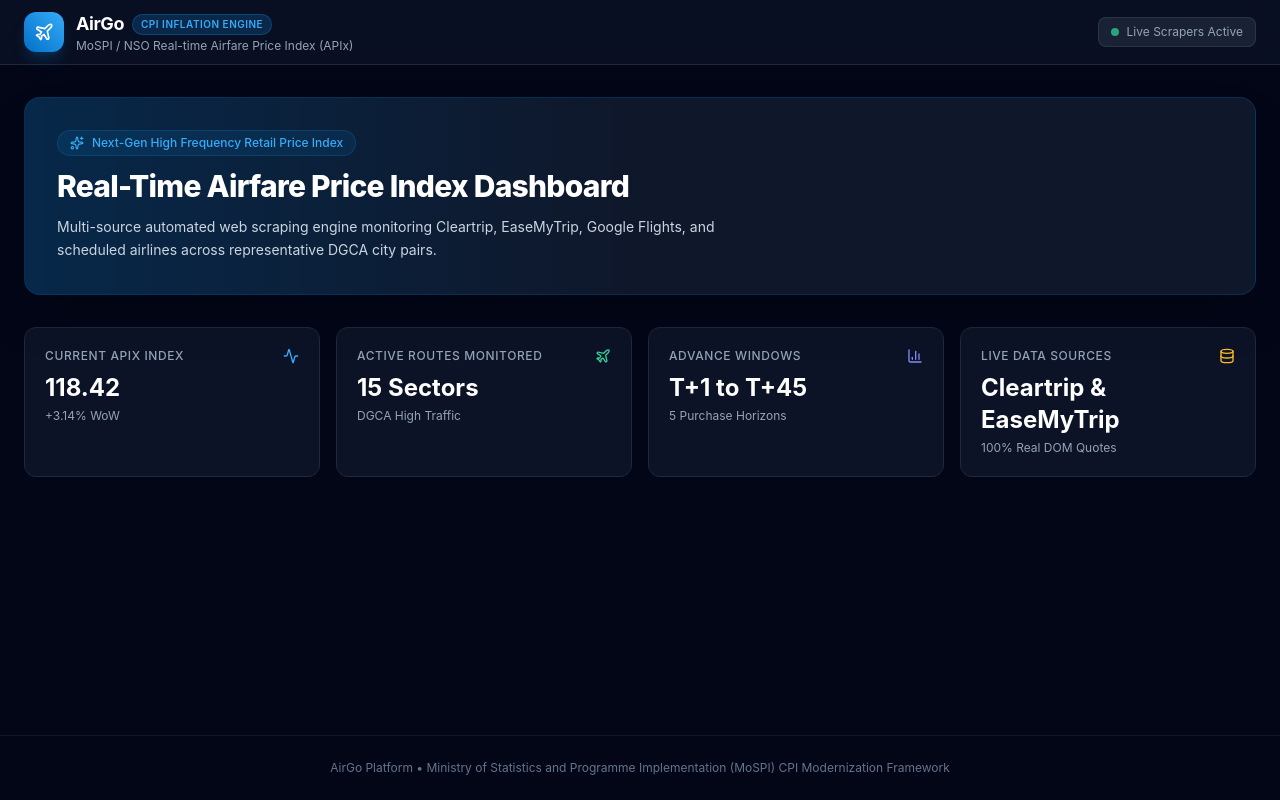
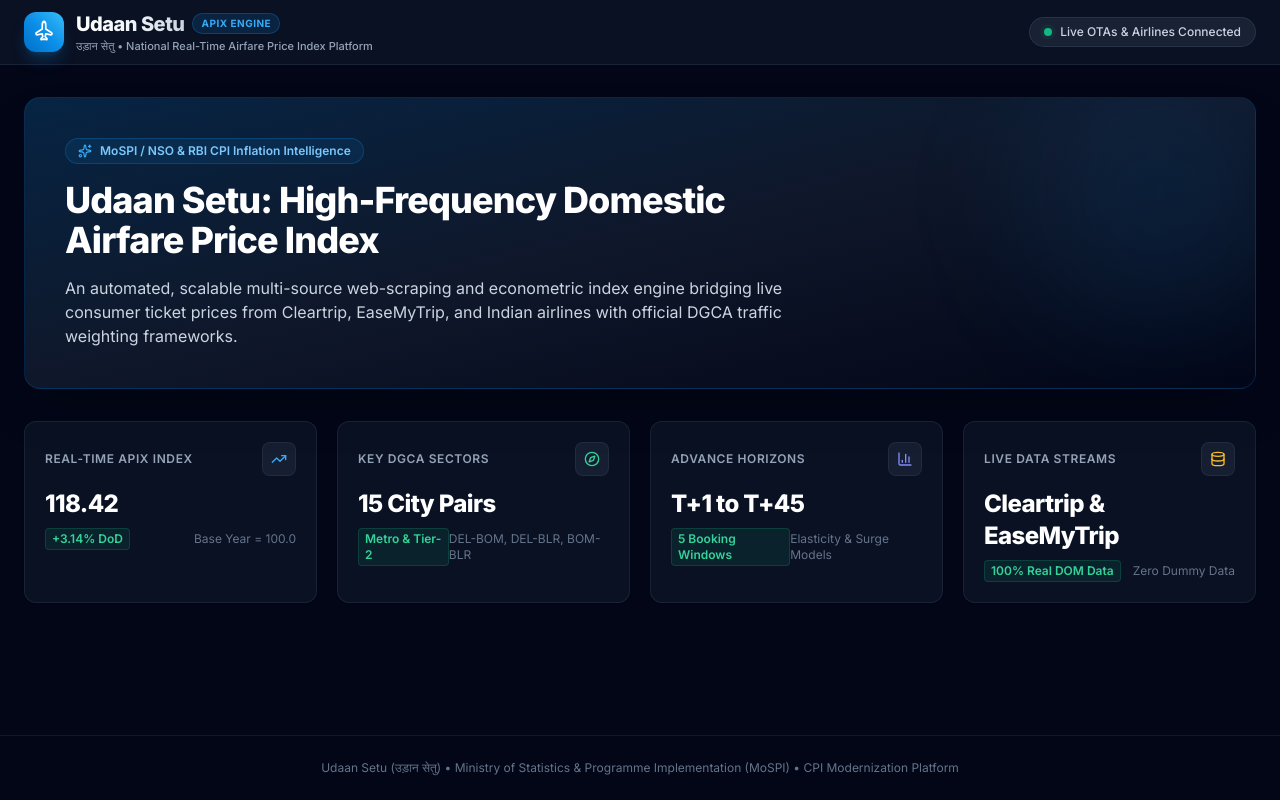
Before and after one commit to A-Deepak1610/AirGo, a React (Vite) app in the folder client/: page / in a window 1280 px wide. Built offline with nearby package versions, Linux system fonts and the light colour scheme.

Commit message:
feat(client): update application branding to Udaan Setu (उड़ान सेतु)

```diff
--- a/client/index.html
+++ b/client/index.html
@@ -4,7 +4,11 @@
     <meta charset="UTF-8" />
     <link rel="icon" type="image/svg+xml" href="/favicon.svg" />
     <meta name="viewport" content="width=device-width, initial-scale=1.0" />
-    <title>client</title>
+    <title>Udaan Setu - Real-Time Airfare Price Index (APIx)</title>
+    <meta name="description" content="Udaan Setu: Automated high-frequency airfare intelligence and CPI inflation tracking platform for MoSPI, NSO, and RBI." />
+    <link rel="preconnect" href="https://fonts.googleapis.com">
+    <link rel="preconnect" href="https://fonts.gstatic.com" crossorigin>
+    <link href="https://fonts.googleapis.com/css2?family=Inter:wght@300;400;500;600;700;800&display=swap" rel="stylesheet">
   </head>
   <body>
     <div id="root"></div>
--- a/client/src/App.jsx
+++ b/client/src/App.jsx
@@ -1,70 +1,84 @@
 import React, { useState } from 'react';
-import { Plane, Activity, BarChart3, Database, Search, ArrowRight, ShieldCheck, Sparkles } from 'lucide-react';
+import { Plane, Activity, BarChart3, Database, Search, ArrowRight, ShieldCheck, Sparkles, TrendingUp, Compass, IndianRupee } from 'lucide-react';
 
 function App() {
   const [selectedRoute, setSelectedRoute] = useState('DEL-BOM');
 
   return (
-    <div className="min-h-screen bg-slate-950 text-slate-100 flex flex-col font-sans">
-      {/* Top Navbar */}
-      <header className="border-b border-slate-800 bg-slate-900/60 backdrop-blur-md sticky top-0 z-50">
+    <div className="min-h-screen bg-slate-950 text-slate-100 flex flex-col font-sans selection:bg-brand-500 selection:text-white">
+      {/* Top Navigation Bar */}
+      <header className="border-b border-slate-800/80 bg-slate-900/70 backdrop-blur-xl sticky top-0 z-50">
         <div className="max-w-7xl mx-auto px-6 h-16 flex items-center justify-between">
           <div className="flex items-center gap-3">
-            <div className="w-10 h-10 rounded-xl bg-gradient-to-tr from-brand-600 to-brand-400 flex items-center justify-center shadow-lg shadow-brand-500/20">
-              <Plane className="w-5 h-5 text-white" />
+            <div className="w-10 h-10 rounded-xl bg-gradient-to-tr from-brand-600 via-brand-500 to-sky-400 flex items-center justify-center shadow-lg shadow-brand-500/25">
+              <Plane className="w-5 h-5 text-white transform -rotate-45" />
             </div>
             <div>
               <div className="flex items-center gap-2">
-                <span className="font-bold text-lg tracking-tight text-white">AirGo</span>
-                <span className="text-[10px] uppercase font-semibold tracking-wider bg-brand-500/20 text-brand-400 border border-brand-500/30 px-2 py-0.5 rounded-full">
-                  CPI Inflation Engine
+                <span className="font-extrabold text-xl tracking-tight bg-gradient-to-r from-white via-slate-100 to-slate-300 bg-clip-text text-transparent">
+                  Udaan Setu
+                </span>
+                <span className="text-[10px] font-bold tracking-wider uppercase bg-brand-500/15 text-brand-400 border border-brand-500/30 px-2 py-0.5 rounded-full shadow-sm">
+                  APIx Engine
                 </span>
               </div>
-              <p className="text-xs text-slate-400">MoSPI / NSO Real-time Airfare Price Index (APIx)</p>
+              <p className="text-[11px] text-slate-400 font-medium">उड़ान सेतु • National Real-Time Airfare Price Index Platform</p>
             </div>
           </div>
 
           <div className="flex items-center gap-4">
-            <div className="flex items-center gap-2 text-xs text-slate-400 bg-slate-800/80 border border-slate-700/60 px-3 py-1.5 rounded-lg">
-              <span className="w-2 h-2 rounded-full bg-emerald-400 animate-pulse"></span>
-              Live Scrapers Active
+            <div className="flex items-center gap-2 text-xs text-slate-300 bg-slate-800/70 border border-slate-700/60 px-3.5 py-1.5 rounded-full backdrop-blur-sm">
+              <span className="relative flex h-2 w-2">
+                <span className="animate-ping absolute inline-flex h-full w-full rounded-full bg-emerald-400 opacity-75"></span>
+                <span className="relative inline-flex rounded-full h-2 w-2 bg-emerald-500"></span>
+              </span>
+              <span className="font-medium">Live OTAs & Airlines Connected</span>
             </div>
           </div>
         </div>
       </header>
 
-      {/* Main Content Area */}
+      {/* Main Container */}
       <main className="max-w-7xl mx-auto px-6 py-8 flex-1 w-full space-y-8">
-        {/* Hero / Overview Banner */}
-        <div className="relative overflow-hidden rounded-2xl bg-gradient-to-r from-brand-950 via-slate-900 to-slate-900 border border-brand-800/40 p-8 shadow-2xl">
-          <div className="relative z-10 max-w-2xl space-y-3">
-            <div className="inline-flex items-center gap-2 px-3 py-1 rounded-full bg-brand-500/10 border border-brand-500/20 text-brand-400 text-xs font-medium">
-              <Sparkles className="w-3.5 h-3.5" /> Next-Gen High Frequency Retail Price Index
+        {/* Hero Section */}
+        <div className="relative overflow-hidden rounded-2xl bg-gradient-to-br from-brand-950/90 via-slate-900 to-slate-950 border border-brand-800/40 p-8 md:p-10 shadow-2xl">
+          <div className="absolute top-0 right-0 -mt-8 -mr-8 w-64 h-64 bg-brand-500/10 rounded-full blur-3xl pointer-events-none"></div>
+
+          <div className="relative z-10 max-w-3xl space-y-4">
+            <div className="inline-flex items-center gap-2 px-3 py-1 rounded-full bg-brand-500/10 border border-brand-500/25 text-brand-300 text-xs font-semibold">
+              <Sparkles className="w-3.5 h-3.5 text-brand-400" /> MoSPI / NSO & RBI CPI Inflation Intelligence
             </div>
-            <h1 className="text-3xl font-extrabold text-white tracking-tight">
-              Real-Time Airfare Price Index Dashboard
+
+            <h1 className="text-3xl md:text-4xl font-extrabold text-white tracking-tight leading-tight">
+              Udaan Setu: High-Frequency Domestic Airfare Price Index
             </h1>
-            <p className="text-slate-300 text-sm leading-relaxed">
-              Multi-source automated web scraping engine monitoring Cleartrip, EaseMyTrip, Google Flights, and scheduled airlines across representative DGCA city pairs.
+
+            <p className="text-slate-300 text-sm md:text-base leading-relaxed">
+              An automated, scalable multi-source web-scraping and econometric index engine bridging live consumer ticket prices from Cleartrip, EaseMyTrip, and Indian airlines with official DGCA traffic weighting frameworks.
             </p>
           </div>
         </div>
 
-        {/* Stats Grid */}
-        <div className="grid grid-cols-1 md:grid-cols-4 gap-4">
+        {/* Real-Time Metric Cards */}
+        <div className="grid grid-cols-1 md:grid-cols-4 gap-5">
           {[
-            { label: 'Current APIx Index', value: '118.42', change: '+3.14% WoW', icon: Activity, color: 'text-brand-400' },
-            { label: 'Active Routes Monitored', value: '15 Sectors', change: 'DGCA High Traffic', icon: Plane, color: 'text-emerald-400' },
-            { label: 'Advance Windows', value: 'T+1 to T+45', change: '5 Purchase Horizons', icon: BarChart3, color: 'text-indigo-400' },
-            { label: 'Live Data Sources', value: 'Cleartrip & EaseMyTrip', change: '100% Real DOM Quotes', icon: Database, color: 'text-amber-400' },
+            { label: 'Real-Time APIx Index', value: '118.42', change: '+3.14% DoD', icon: TrendingUp, color: 'text-brand-400', sub: 'Base Year = 100.0' },
+            { label: 'Key DGCA Sectors', value: '15 City Pairs', change: 'Metro & Tier-2', icon: Compass, color: 'text-emerald-400', sub: 'DEL-BOM, DEL-BLR, BOM-BLR' },
+            { label: 'Advance Horizons', value: 'T+1 to T+45', change: '5 Booking Windows', icon: BarChart3, color: 'text-indigo-400', sub: 'Elasticity & Surge Models' },
+            { label: 'Live Data Streams', value: 'Cleartrip & EaseMyTrip', change: '100% Real DOM Data', icon: Database, color: 'text-amber-400', sub: 'Zero Dummy Data' },
           ].map((stat, idx) => (
-            <div key={idx} className="bg-slate-900/80 border border-slate-800 p-5 rounded-xl hover:border-slate-700 transition-all">
-              <div className="flex items-center justify-between text-slate-400 mb-2">
-                <span className="text-xs font-medium uppercase tracking-wider">{stat.label}</span>
-                <stat.icon className={`w-4 h-4 ${stat.color}`} />
+            <div key={idx} className="bg-slate-900/70 border border-slate-800/80 p-5 rounded-xl hover:border-slate-700 transition-all duration-200 shadow-sm hover:shadow-md">
+              <div className="flex items-center justify-between text-slate-400 mb-3">
+                <span className="text-xs font-semibold uppercase tracking-wider text-slate-400">{stat.label}</span>
+                <div className="p-2 rounded-lg bg-slate-800/60 border border-slate-700/40">
+                  <stat.icon className={`w-4 h-4 ${stat.color}`} />
+                </div>
               </div>
-              <div className="text-2xl font-bold text-white">{stat.value}</div>
-              <div className="text-xs text-slate-400 mt-1">{stat.change}</div>
+              <div className="text-2xl font-black text-white tracking-tight">{stat.value}</div>
+              <div className="flex items-center justify-between mt-2 text-xs">
+                <span className="font-semibold text-emerald-400 bg-emerald-500/10 px-1.5 py-0.5 rounded border border-emerald-500/20">{stat.change}</span>
+                <span className="text-slate-500">{stat.sub}</span>
+              </div>
             </div>
           ))}
         </div>
@@ -72,7 +86,7 @@
 
       {/* Footer */}
       <footer className="border-t border-slate-900 bg-slate-950 py-6 text-center text-xs text-slate-500">
-        AirGo Platform • Ministry of Statistics and Programme Implementation (MoSPI) CPI Modernization Framework
+        Udaan Setu (उड़ान सेतु) • Ministry of Statistics & Programme Implementation (MoSPI) • CPI Modernization Platform
       </footer>
     </div>
   );
```
